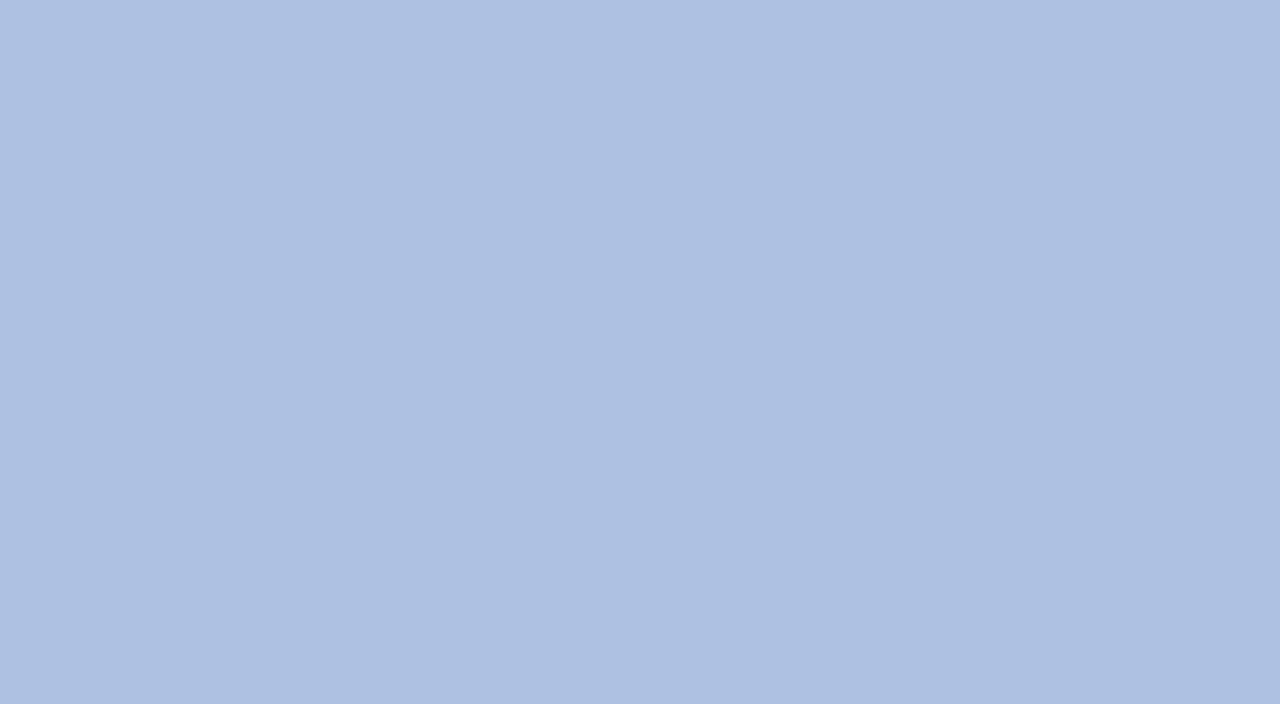
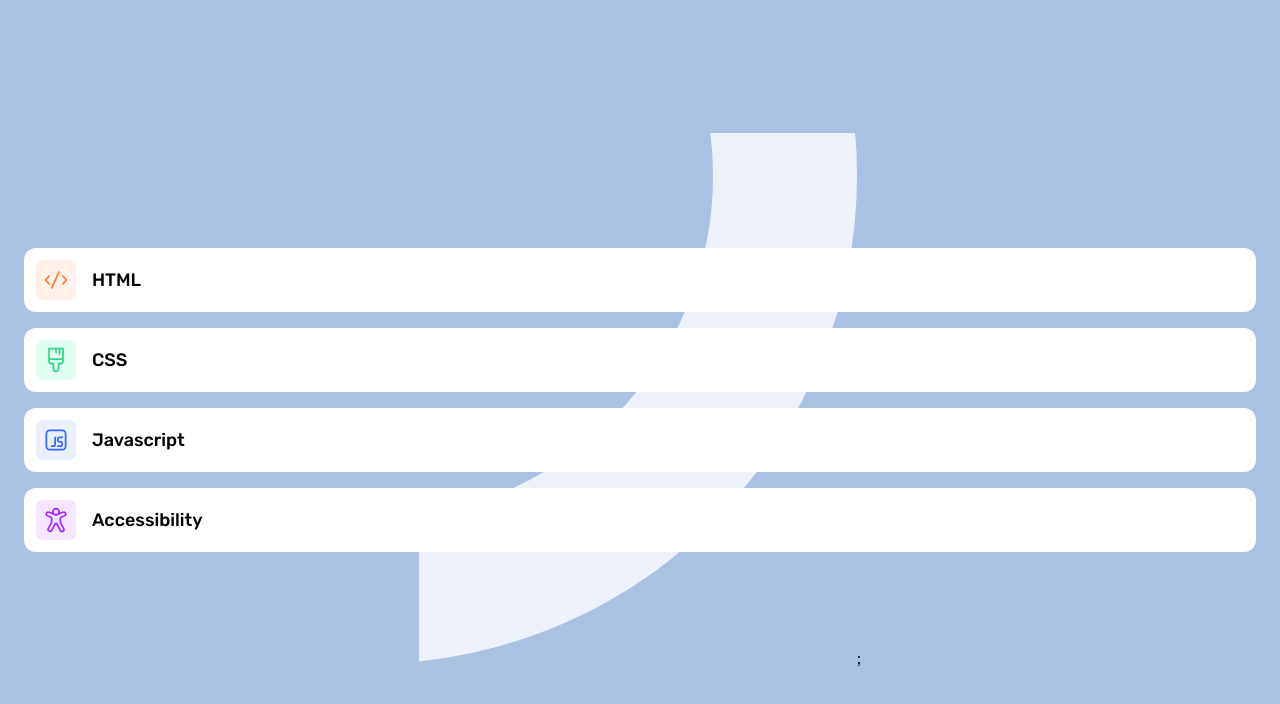
Before and after one commit to eduardgacea/fem-quiz-app, a React (Vite) app: page / in a window 1280 px wide. Shown: the top 704 px of the page. Built offline with nearby package versions, Linux system fonts and the light colour scheme.

Commit message:
add mock styles for testing new components

```diff
--- a/src/App.tsx
+++ b/src/App.tsx
@@ -1,12 +1,33 @@
 import ResizeListener from "./components/ResizeListener";
 import GlobalStyles from "./styles/GlobalStyles";
+import Backdrop from "./ui/Backdrop";
+import Option from "./ui/Option";
+
+import { quizzes } from "./data/data.json";
 
 function App() {
     return (
-        <>
+        <div
+            style={{
+                display: "flex",
+                background: "transparent",
+                height: "100dvh",
+                alignItems: "center",
+                justifyContent: "center",
+                padding: "0 24px",
+            }}
+        >
             <GlobalStyles />
             <ResizeListener />
-        </>
+            <Backdrop />
+            <div style={{ display: "flex", flexDirection: "column", gap: "1rem", width: "100%" }}>
+                {quizzes.map(quiz => (
+                    <Option key={quiz.id} type="subject" icon={`icon-${quiz.title.toLowerCase()}.svg`}>
+                        {quiz.title}
+                    </Option>
+                ))}
+            </div>
+        </div>
     );
 }
 
```
